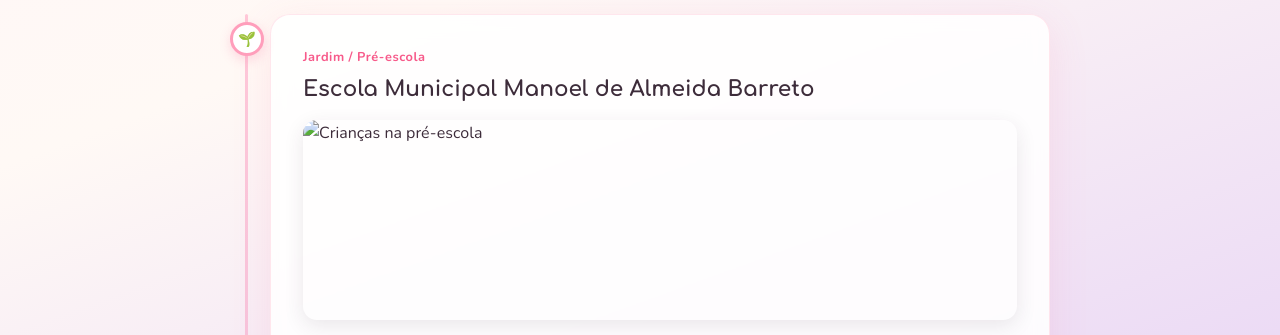
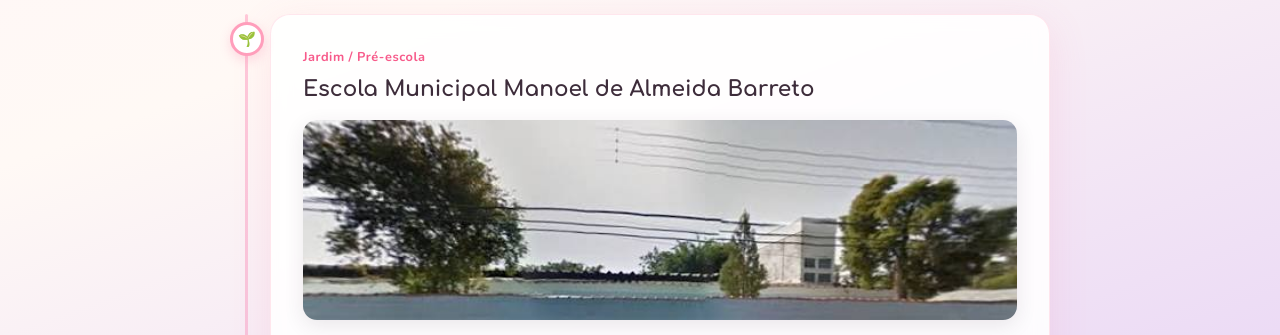
Before and after one commit to lebrestristes/MEM-RIAS-ESCOLARES-E-PORTF-LIO-DE-REDA-ES, a plain HTML site: page index.html in a window 1280 px wide. Shown: the part 1140-1475 px from the top of the page. Drawn offline with nearby package versions, Linux system fonts and the light colour scheme.

Commit message:
Update index.html

```diff
--- a/index.html
+++ b/index.html
@@ -94,7 +94,7 @@
             <span class="timeline-period">Jardim / Pré-escola</span>
             <h3 class="timeline-title">Escola Municipal Manoel de Almeida Barreto</h3>
             <div class="timeline-img-wrap">
-              <img src="assets/img/preescola.jpg" alt="Crianças na pré-escola" class="timeline-img" loading="lazy">
+              <img src="img/Creche.jpeg" alt="Crianças na pré-escola" class="timeline-img" loading="lazy">
             </div>
             <div class="timeline-body">
               <p>No Dia dos Pais, apresentei com meus colegas a música <em>“Como é grande o meu amor por você”</em>, do Roberto Carlos. Foi um momento muito emocionante.</p>
```
